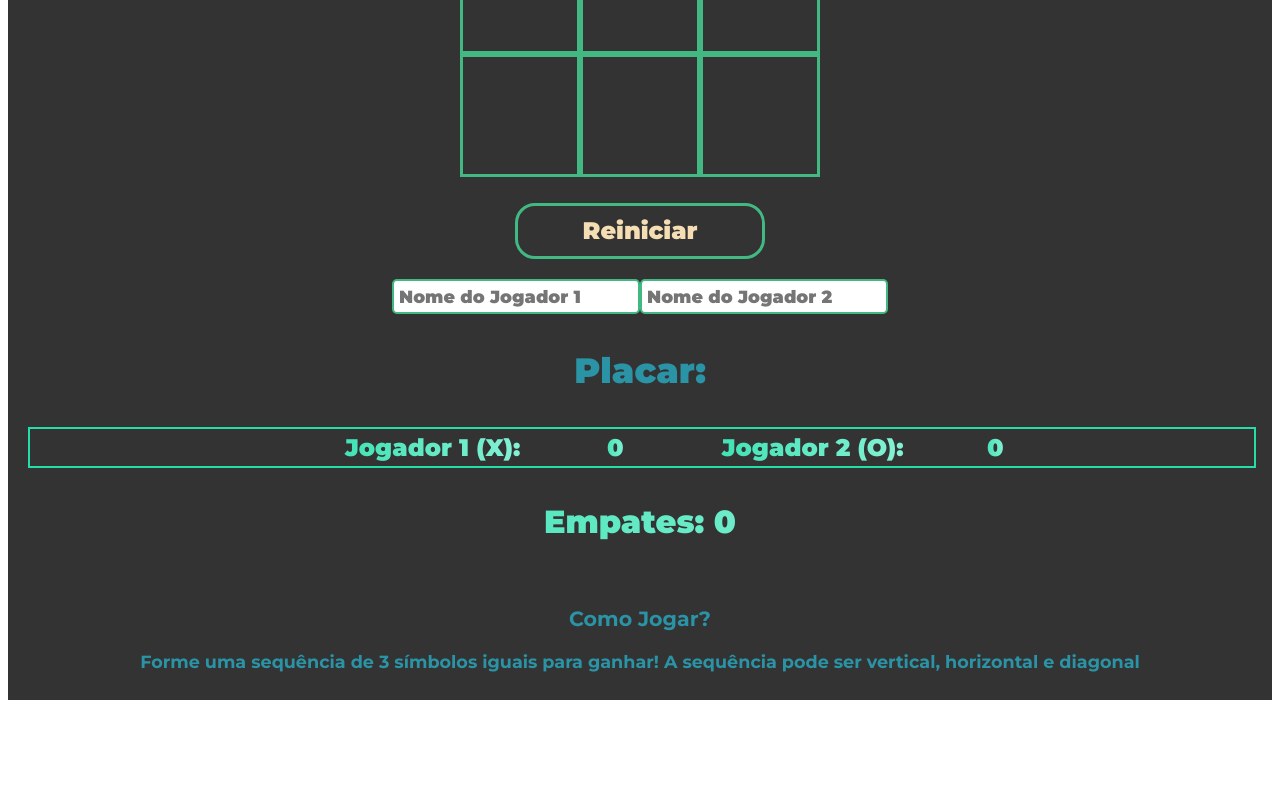
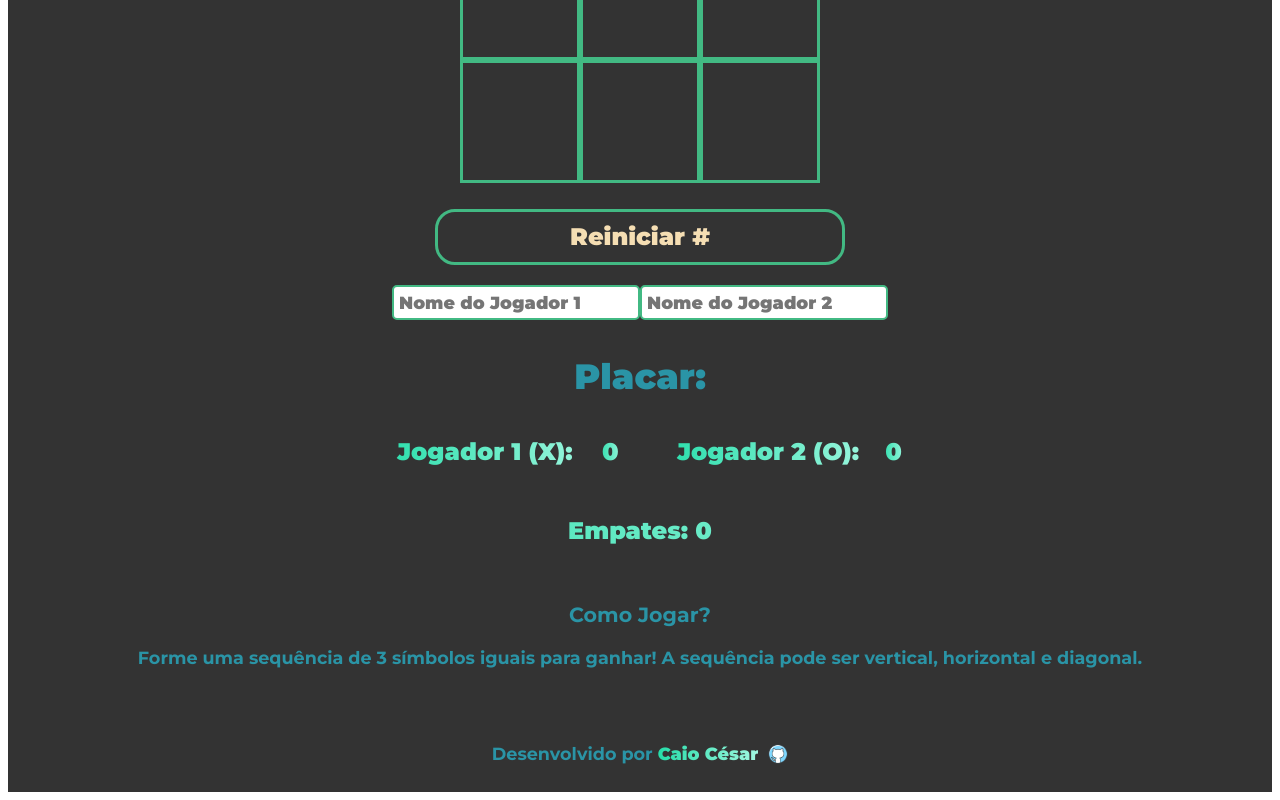
Before and after one commit to CaiaoCesar/Jogo-da-Velha-Vue.js-, a Vue app in the folder game/: page / in a window 1280 px wide. Shown: the part 772-1572 px from the top of the page. Before the commit the page ends 1480 px from the top, so only its background shows below. Built offline with nearby package versions, Linux system fonts and the light colour scheme.

Commit message:
fix: Ajustes finais do jogo, com melhorias adicionadas.

```diff
--- a/game/src/App.vue
+++ b/game/src/App.vue
@@ -45,6 +45,5 @@ export default {
   color: #2a94a6ff;
   margin-top: 20px;
   background-color: #333;
-  padding: 0 20px;
 }
 </style>
--- a/game/src/components/GameBoard.vue
+++ b/game/src/components/GameBoard.vue
@@ -4,15 +4,22 @@
     <p>Rodada: <strong>{{ round }}</strong></p>
     <p><strong>{{ playerStart }} iniciou o jogo!</strong></p>
     <p>Vez do Jogador: <strong>{{ currentPlayer }}</strong></p>
+
+    <!-- Mensagem de resultado do jogo -->
+    <div v-if="gameMessage" class="game-message" :class="messageType">
+      {{ gameMessage }}
+    </div>
   </div>
+
   <div class="board">
     <div class="cell" v-for="(cell, index) in cells" :key="index" @click="cellClick(index)">
       <img v-if="cell === 'O'" src="../assets/O.png" alt="Imagem O" />
       <img class="X" v-else-if="cell === 'X'" src="../assets/X.png" alt="Imagem X" />
     </div>
   </div>
+
   <div class="btn-restart">
-    <button @click="restartGame">Reiniciar</button>
+    <button @click="restartGame">Reiniciar #</button>
   </div>
 </template>
 
@@ -24,17 +31,17 @@ export default {
       currentPlayer: "X",
       playerStart: "X",
       round: 1,
-      gameFinished: false // Nova variável para controlar se o jogo acabou
+      gameFinished: false,
+      gameMessage: "", // Nova variável para a mensagem
+      messageType: "" // Tipo da mensagem (win/draw)
     };
   },
   methods: {
     cellClick(index) {
-      // Se célula já preenchida ou jogo acabou, não faz nada
       if (this.cells[index] !== "" || this.gameFinished) return;
 
       this.cells[index] = this.currentPlayer;
 
-      // Verifica se o jogo terminou
       const gameOver = this.checkStateGame();
 
       if (!gameOver) {
@@ -45,7 +52,9 @@ export default {
     restartGame() {
       this.cells = Array(9).fill("");
       this.round++;
-      this.gameFinished = false; // Reseta o estado do jogo
+      this.gameFinished = false;
+      this.gameMessage = "";
+      this.messageType = "";
 
       this.playerStart = this.playerStart === "X" ? "O" : "X";
       this.currentPlayer = this.playerStart;
@@ -69,14 +78,12 @@ export default {
         ) {
           const winner = this.cells[a];
 
-          this.gameFinished = true; // Marca que o jogo acabou
+          this.gameFinished = true;
+          this.gameMessage = `🎉 O jogador ${winner} ganhou! 🎉`;
+          this.messageType = "win";
 
           // EMIT: Envia o vencedor para o componente pai
           this.$emit('game-ended', { winner: winner, type: 'win' });
-
-          setTimeout(() => {
-            alert(`O jogador ${winner} ganhou!`);
-          }, 10);
 
           return true;
         }
@@ -84,14 +91,12 @@ export default {
 
       // Verifica empate
       if (this.cells.every((cell) => cell !== "")) {
-        this.gameFinished = true; // Marca que o jogo acabou
+        this.gameFinished = true;
+        this.gameMessage = "🤝 Empatou! Deu velha! 🤝";
+        this.messageType = "draw";
 
         // EMIT: Envia empate para o componente pai
         this.$emit('game-ended', { winner: null, type: 'draw' });
-
-        setTimeout(() => {
-          alert("Empatou ou melhor dizendo 'Deu velha!'");
-        }, 10);
 
         return true;
       }
@@ -110,6 +115,7 @@ h2 {
   font-size: 1.8em;
   font-style: normal;
 }
+
 .game-info {
   font-family: "Montserrat", sans-serif;
   font-optical-sizing: auto;
@@ -118,10 +124,47 @@ h2 {
   font-size: 1.1em;
   padding: 10px;
   text-align: center;
+  min-height: 120px;
 }
+
 .game-info strong {
   color: #42b983;
 }
+
+.game-message {
+  margin-top: 15px;
+  padding: 12px 20px;
+  border-radius: 10px;
+  font-weight: 900;
+  font-size: 1.2em;
+  animation: fadeIn 0.5s ease-in;
+  box-shadow: 0 4px 15px rgba(0, 0, 0, 0.1);
+}
+
+.game-message.win {
+  background: linear-gradient(135deg, #42b983, #26dda9);
+  color: white;
+  border: 3px solid #2a945b;
+}
+
+.game-message.draw {
+  background: linear-gradient(135deg, #ffb347, #ffcc33);
+  color: #333;
+  border: 3px solid #e6a336;
+}
+
+@keyframes fadeIn {
+  from {
+    opacity: 0;
+    transform: translateY(-10px);
+  }
+
+  to {
+    opacity: 1;
+    transform: translateY(0);
+  }
+}
+
 .board {
   display: grid;
   grid-template-columns: repeat(3, 7.5em);
@@ -158,7 +201,8 @@ h2 {
 }
 
 .btn-restart {
-  width: 20%;
+  display: flex;
+  width: 32%;
   height: 50px;
   margin: auto;
   margin-bottom: 20px;
--- a/game/src/components/GameInstructions.vue
+++ b/game/src/components/GameInstructions.vue
@@ -8,7 +8,15 @@ export default {
     <div class="instructions">
         <h3>Como Jogar?</h3>
         <p><strong>Forme uma sequência de 3 símbolos iguais para ganhar! A sequência pode ser vertical, horizontal e
-                diagonal</strong></p>
+                diagonal.</strong></p>
+    </div>
+
+    <div class="footer">
+        <div class="footer-content">
+
+            <p>Desenvolvido por <a href="https://github.com/caiaocesar" target="_blank">Caio César</a></p>
+            <img src="../assets/github.png" alt="Imagem Github">
+        </div>
     </div>
 </template>
 
@@ -22,4 +30,48 @@ export default {
     padding: 10px;
     text-align: center;
 }
+
+.footer {
+    font-family: "Montserrat", sans-serif;
+    font-optical-sizing: auto;
+    font-weight: 700;
+    font-style: normal;
+    font-size: 1.1em;
+    padding: 10px;
+    text-align: center;
+    margin-top: 20px;
+}
+
+.footer-content {
+    display: flex;
+    justify-content: center;
+    align-items: center;
+    gap: 10px;
+}
+
+.footer img {
+    width: 20px;
+    height: 20px;
+}
+
+.footer img:hover {
+    transform: scale(1.05);
+    text-shadow: 0 0 10px rgba(38, 221, 169, 0.5);
+    transition: all 0.3s ease;
+}
+
+.footer a {
+    background: linear-gradient(90deg, #26dda9, #a0f7e0);
+    background-clip: text;
+    -webkit-background-clip: text;
+    -webkit-text-fill-color: transparent;
+    text-decoration: none;
+    font-weight: 900;
+    transition: all 0.3s ease;
+}
+
+.footer a:hover {
+    transform: scale(1.05);
+    text-shadow: 0 0 10px rgba(38, 221, 169, 0.5);
+}
 </style>
--- a/game/src/components/HeaderInfo.vue
+++ b/game/src/components/HeaderInfo.vue
@@ -26,7 +26,8 @@ header {
     -webkit-background-clip: text;
     -webkit-text-fill-color: transparent;
 }
-img{
+
+img {
     width: 50px;
 }
 </style>
--- a/game/src/components/ScoreTable.vue
+++ b/game/src/components/ScoreTable.vue
@@ -1,7 +1,9 @@
 <template>
     <div class="input-names">
-        <input class="input-p1" v-model="playerOne" type="text" placeholder="Nome do Jogador 1">
-        <input class="input-p2" v-model="playerTwo" type="text" placeholder="Nome do Jogador 2">
+        <input id="player-one" name="player-one" class="input-p1" v-model="playerOne" type="text"
+            placeholder="Nome do Jogador 1">
+        <input id="player-two" name="player-two" class="input-p2" v-model="playerTwo" type="text"
+            placeholder="Nome do Jogador 2">
     </div>
     <h3>Placar:</h3>
     <div class="tables-container">
@@ -59,28 +61,31 @@ export default {
 
 
 <style scoped>
-h3{
+h3 {
     font-family: "Montserrat", sans-serif;
     font-optical-sizing: auto;
     font-weight: 900;
     font-style: normal;
     font-size: 2.2em
 }
-.tables-container{
+
+.tables-container {
     display: flex;
-    flex-wrap: wrap;
     justify-content: center;
     align-items: center;
-    gap: 1%;
+    gap: 30px;
     width: 100%;
-    border: #26dda9 solid 2px;
+    margin-bottom: 20px;
 }
+
 table {
     text-align: center;
-    width: 30%;
+    width: 20%;
     height: 10%;
 }
-th, td{
+
+th,
+td {
     background-image: linear-gradient(90deg, #26dda9, #a0f7e0);
     background-clip: text;
     -webkit-background-clip: text;
@@ -91,13 +96,8 @@ th, td{
     padding: 2px;
     font-size: 1.5em;
 }
-.input-name{
-    display: flex;
-    justify-content: center;
-    gap: 10px;
-    margin-bottom: 10px;
-}
-input{
+
+input {
     padding: 5px;
     border-radius: 5px;
     border: 2px solid #42b983;
@@ -107,7 +107,8 @@ input{
     font-style: normal;
     font-size: 1.1em;
 }
-.draws{
+
+.draws {
     background-image: linear-gradient(90deg, #26dda9, #a0f7e0);
     background-clip: text;
     -webkit-background-clip: text;
@@ -116,6 +117,17 @@ input{
     font-optical-sizing: auto;
     font-weight: 900;
     padding: 2px;
-    font-size: 2em;
+    font-size: 1.5em;
+}
+
+@media (max-width: 600px) {
+    .tables-container {
+        flex-direction: column;
+        gap: 15px;
+    }
+
+    .player-table {
+        width: 80%;
+    }
 }
 </style>
```
Also changed, not shown: game/src/components/ImagesGame.vue (+6 -5 lines), game/src/assets/github.png (added), 1 other file (tests, documents, lock files or other folders). Lines whose indentation alone changed are shown as unchanged.
